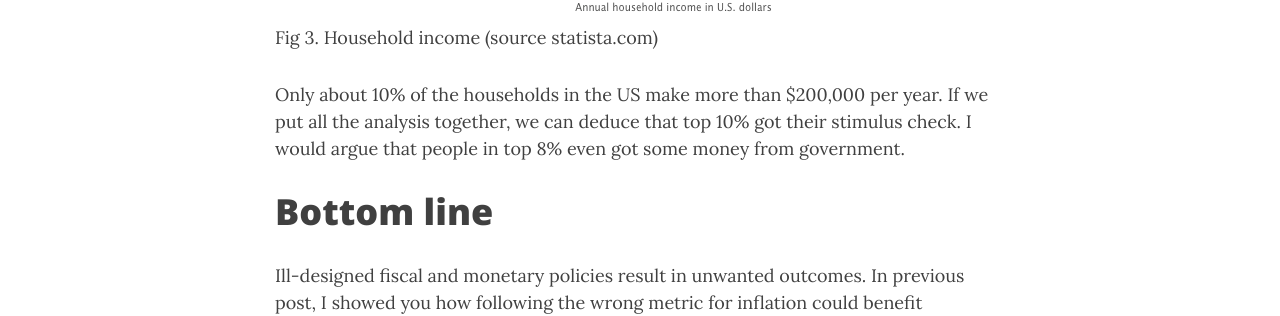
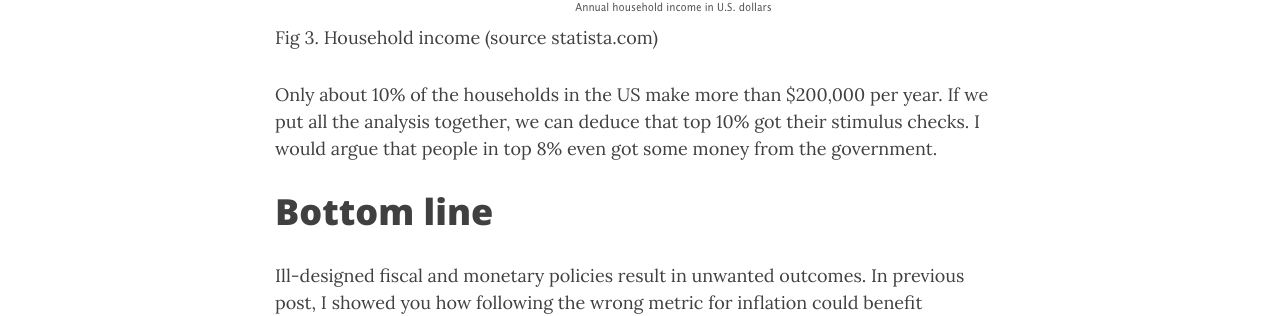
Before and after one commit to aissaei/randomlyordered.github.io, a Jekyll site: the page built from _posts/2021-03-19-Top-10-received-their-1400-stimulus-check-how-about-you.md, in a window 1280 px wide and 900 px high, scrolled down 3718 px. Shown: the part 177-493 px from the top of the window. Built offline with Jekyll 4.4.1, drawn with Linux system fonts in a browser that asks for light colours; nearby versions of some CDN libraries; comment, search, counter and statistics services are not loaded.

Commit message:
new post - stimulus check

```diff
--- a/_posts/2021-03-19-Top-10-received-their-1400-stimulus-check-how-about-you.md
+++ b/_posts/2021-03-19-Top-10-received-their-1400-stimulus-check-how-about-you.md
@@ -50,7 +50,7 @@ I only used a very simple case here to prove my point. Things get even worse if
 # Income distribution
 {% include image.html url="/assets/img/income-distribution.png" description="Fig 3. Household income (source statista.com)" %}
 
-Only about 10% of the households in the US make more than $200,000 per year. If we put all the analysis together, we can deduce that top 10% got their stimulus check. I would argue that people in top 8% even got some money from government.
+Only about 10% of the households in the US make more than $200,000 per year. If we put all the analysis together, we can deduce that top 10% got their stimulus checks. I would argue that people in top 8% even got some money from the government.
 
 
 # Bottom line
```
